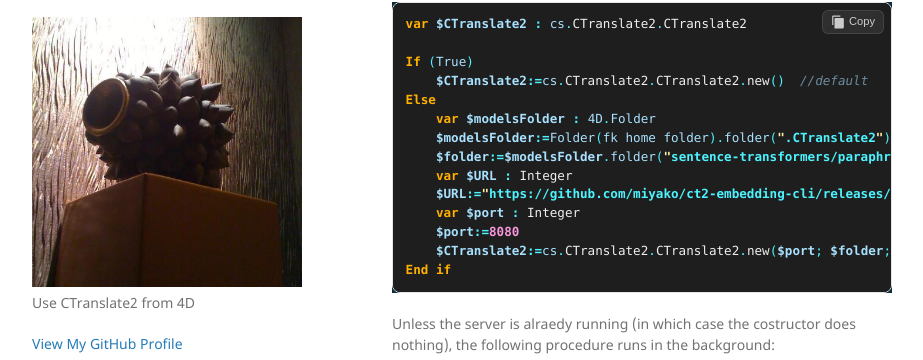
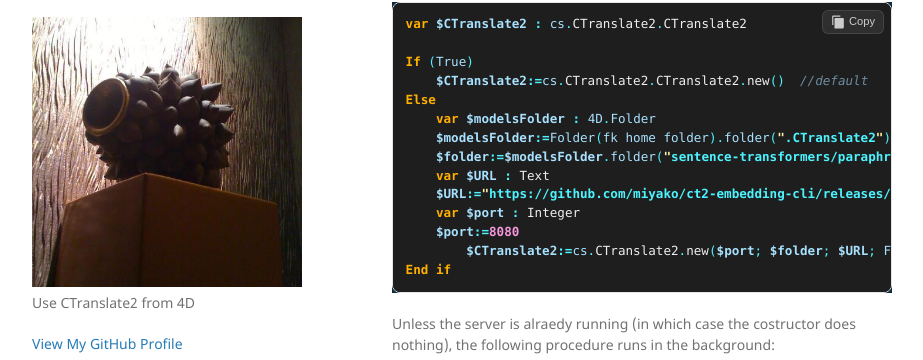
Before and after one commit to miyako/CTranslate2, a Jekyll site: the page built from index.md, in a window 1280 px wide and 900 px high, scrolled down 455 px. Shown: the part 92-452 px from the top of the window, without its empty margins (178-1101 px from the left). Built offline with Jekyll 4.4.1, drawn with Linux system fonts in a browser that asks for light colours.

Commit message:
start callback

````diff
--- a/index.md
+++ b/index.md
@@ -28,11 +28,11 @@
     var $modelsFolder : 4D.Folder
     $modelsFolder:=Folder(fk home folder).folder(".CTranslate2")
     $folder:=$modelsFolder.folder("sentence-transformers/paraphrase-multilingual-mpnet-base-v2")
-    var $URL : Integer
+    var $URL : Text
     $URL:="https://github.com/miyako/ct2-embedding-cli/releases/download/models/medium.zip"
     var $port : Integer
     $port:=8080
-    $CTranslate2:=cs.CTranslate2.CTranslate2.new($port; $folder; $URL)
+        $CTranslate2:=cs.CTranslate2.new($port; $folder; $URL; Formula(ALERT(This.folder.name+($1.success ? " started!" : " did not start..."))))
 End if
 ```
 
````
Also changed, not shown: 4 other files.
